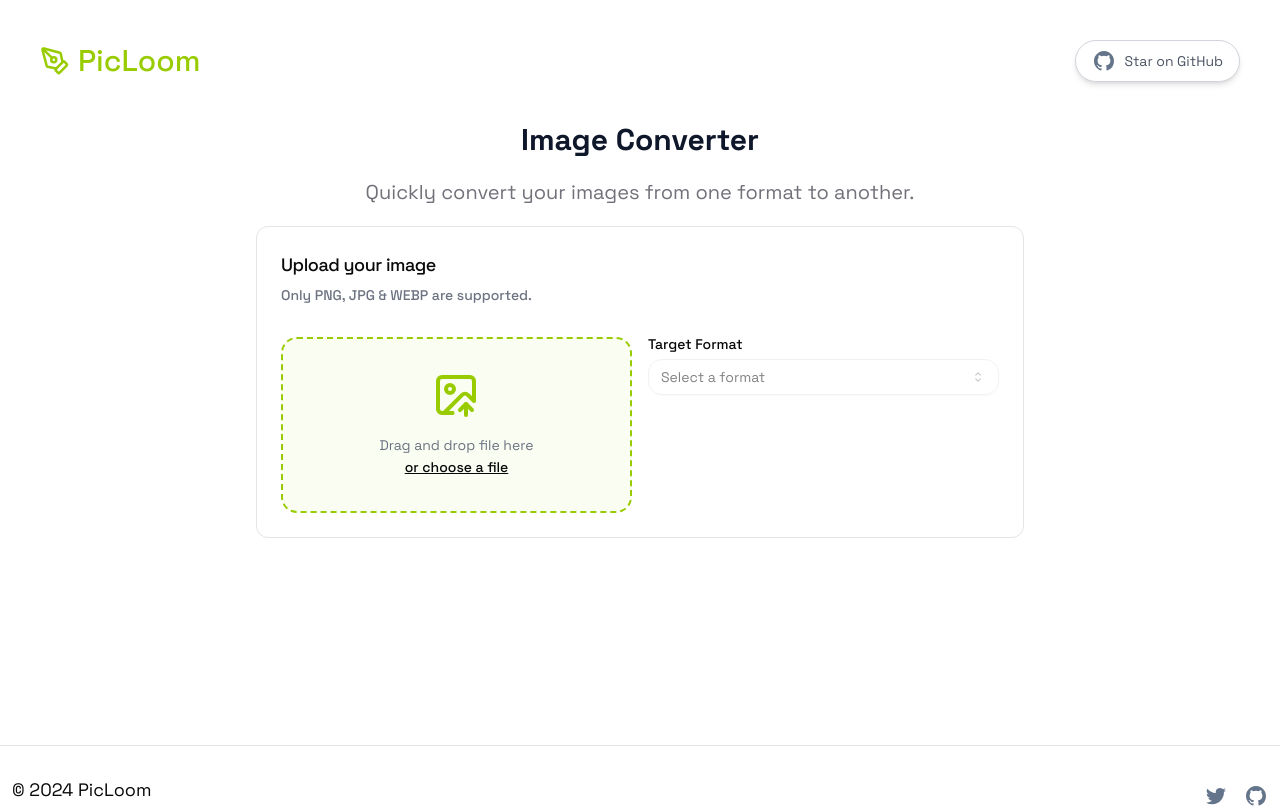
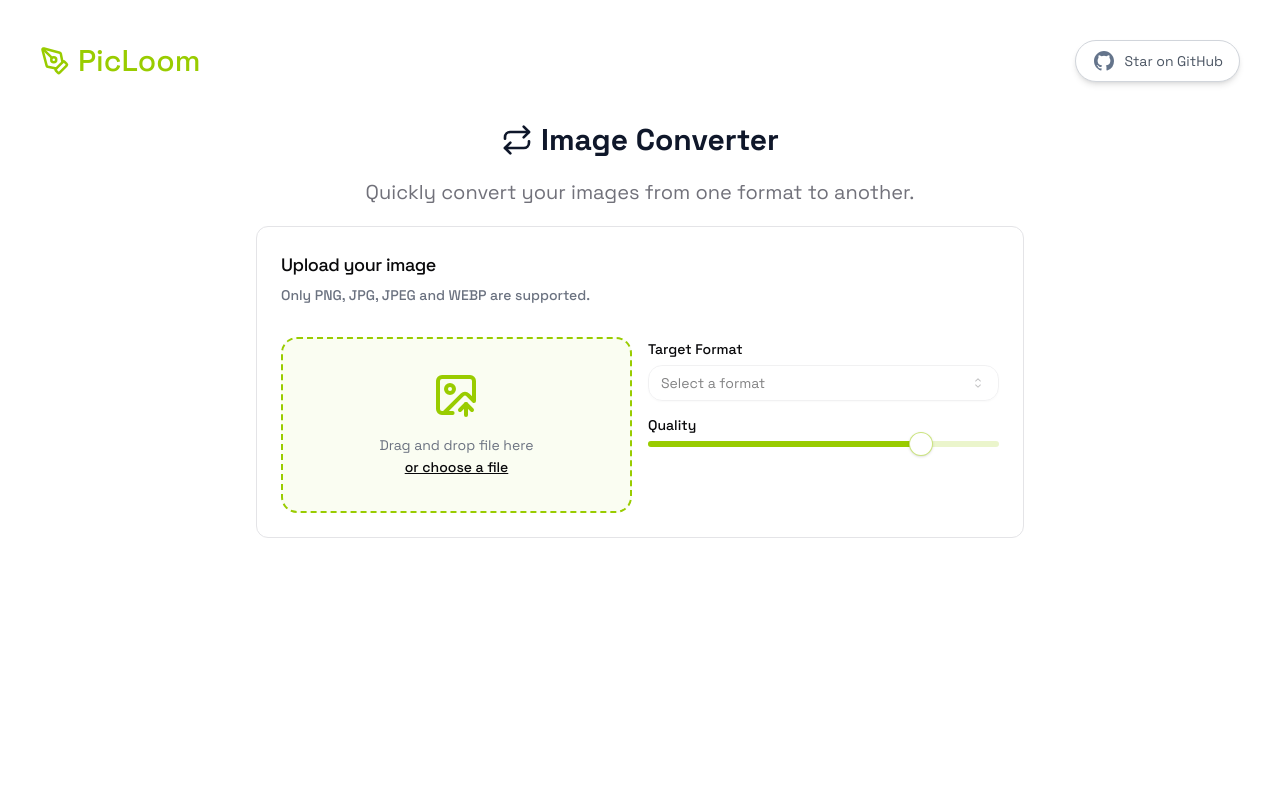
Before and after one commit to ahmedsomaa/sharp-studio, a Next.js app: page /converter in a window 1280 px wide. Shown: the top 808 px of the page. Built offline with nearby package versions, Linux system fonts and the light colour scheme.

Commit message:
complete converter

```diff
--- a/pages/converter.tsx
+++ b/pages/converter.tsx
@@ -1,3 +1,5 @@
+import { toast } from "sonner";
+import { RepeatIcon } from "lucide-react";
 import React, { useMemo, useState } from "react";
 
 import {
@@ -15,27 +17,31 @@ import {
   SelectTrigger,
   SelectContent,
 } from "@/components/ui/select";
+import { toBase64 } from "@/lib/files";
 import { spaceFont } from "@/lib/fonts";
 import Dropzone from "@/components/Dropzone";
 import { Label } from "@/components/ui/label";
 import { Button } from "@/components/ui/button";
+import { supportedFormats } from "@/lib/formats";
 import { Separator } from "@/components/ui/separator";
+import { Slider } from "@/components/ui/slider";
 
-// TODO: Move to lib/formats
-const formats = [
-  { name: "PNG", value: "png" },
-  { name: "JPG", value: "jpg" },
-  { name: "WEBP", value: "webp" },
-];
+type Base64 = string;
+type Options = {
+  format: string;
+  quality: number;
+};
 
 export default function Converter() {
-  const [format, setFormat] = useState("");
+  const [loading, setLoading] = useState(false);
   const [selectedImage, setSelectedImage] = useState<File | null>(null);
+  const [options, setOptions] = useState<Options>({ format: "", quality: 80 });
+  const [convertedImage, setConvertedImage] = useState<Base64 | null>(null);
 
-  const extension = useMemo(
+  const imgExt = useMemo(
     () =>
       ["jpeg", "jpg"].includes(selectedImage?.type.split("/")[1] as string)
-        ? "jpg"
+        ? "jpeg"
         : selectedImage?.type.split("/")[1],
     [selectedImage]
   );
@@ -64,22 +70,49 @@ export default function Converter() {
     }
   };
 
-  const handleOnDelete = () => {
-    setFormat("");
+  const handleOnDelete = () => onReset();
+
+  const onReset = () => {
     setSelectedImage(null);
+    setConvertedImage(null);
+    setOptions({ format: "", quality: 80 });
   };
 
-  const onConvert = () => {
-    // TODO: add conversion logic
-    console.log("Start converting here");
+  const onConvert = async () => {
+    try {
+      setLoading(true);
+      const img = await toBase64(selectedImage as File);
+      const req = await fetch("/api/convert", {
+        method: "POST",
+        body: JSON.stringify({
+          options,
+          image: { base64: img, type: selectedImage?.type },
+        }),
+      });
+      if (req.status === 413) {
+        throw new Error("Image size exceeded 1MB");
+      }
+      const res = await req.json();
+      setLoading(false);
+      setConvertedImage(res.data.img);
+    } catch (error) {
+      setLoading(false);
+      const cause = (error as Error).message;
+      toast.error("Image Resize Failed", {
+        description: cause,
+      });
+    }
   };
 
   return (
-    <div>
+    <div className="mb-40">
       <div className="relative h-[350px] w-full px-4 md:h-[603px] md:px-6 lg:px-8 xl:px-10 2xl:px-0">
         <div className="flex h-full max-w-screen-md	 mx-auto w-full flex-col items-center gap-5">
           <h2 className="sm:text-4xl/ text-3xl max-w-[708px] font-bold text-slate-900">
+            <p className="flex flex-row items-center">
+              <RepeatIcon size={32} className="mr-2" />
               Image Converter
+            </p>
           </h2>
           <h3 className="text-xl text-zinc-500">
             Quickly convert your images from one format to another.
@@ -90,7 +123,7 @@ export default function Converter() {
                 Upload your image
               </CardTitle>
               <CardDescription className="text-sm font-medium text-gray-500">
-                Only PNG, JPG & WEBP are supported.
+                Only PNG, JPG, JPEG and WEBP are supported.
               </CardDescription>
             </CardHeader>
             <CardContent className="grid sm:grid-cols-2 lg:grid-cols-2 gap-4">
@@ -101,23 +134,26 @@ export default function Converter() {
                 onChange={handleFileChange}
                 uploadedImage={selectedImage}
               />
-              <div className="flex flex-col justify-start gap-2">
+              <div className="flex flex-col justify-start gap-3">
+                <div className="space-y-1">
                   <Label htmlFor="format">Target Format</Label>
                   <Select
-                  value={format}
+                    value={options.format}
                     disabled={selectedImage === null}
-                  onValueChange={(value) => setFormat(value)}
+                    onValueChange={(value) =>
+                      setOptions((prev) => ({ ...prev, format: value }))
+                    }
                   >
                     <SelectTrigger className="w-full">
                       <SelectValue placeholder="Select a format" />
                     </SelectTrigger>
                     <SelectContent>
-                    {formats
-                      .filter(({ value }) => value !== extension)
-                      .map(({ name, value }) => (
+                      {supportedFormats
+                        .filter(({ extension }) => extension !== imgExt)
+                        .map(({ name, extension }) => (
                           <SelectItem
                             key={name}
-                          value={value}
+                            value={extension}
                             className={spaceFont}
                           >
                             {name}
@@ -126,11 +162,38 @@ export default function Converter() {
                     </SelectContent>
                   </Select>
                 </div>
+                <div className="space-y-1">
+                  <Label htmlFor="quality">Quality</Label>
+                  <Slider
+                    min={1}
+                    step={1}
+                    max={100}
+                    value={[options.quality]}
+                    disabled={!selectedImage}
+                    onValueChange={([value]) =>
+                      setOptions((prev) => ({ ...prev, quality: value }))
+                    }
+                  />
+                </div>
+              </div>
             </CardContent>
             {selectedImage && <Separator orientation="horizontal" />}
             {selectedImage && (
               <CardFooter className="flex flex-row justify-end">
-                <Button onClick={onConvert}>Convert</Button>
+                {convertedImage ? (
+                  <div className="space-x-2">
+                    <Button variant="outline" onClick={onReset}>
+                      Reset
+                    </Button>
+                    <a href={convertedImage} download>
+                      <Button>Download</Button>
+                    </a>
+                  </div>
+                ) : (
+                  <Button disabled={loading} onClick={onConvert}>
+                    {loading ? "Converting..." : "Convert"}
+                  </Button>
+                )}
               </CardFooter>
             )}
           </Card>
```
Lines whose indentation alone changed are shown as unchanged.
